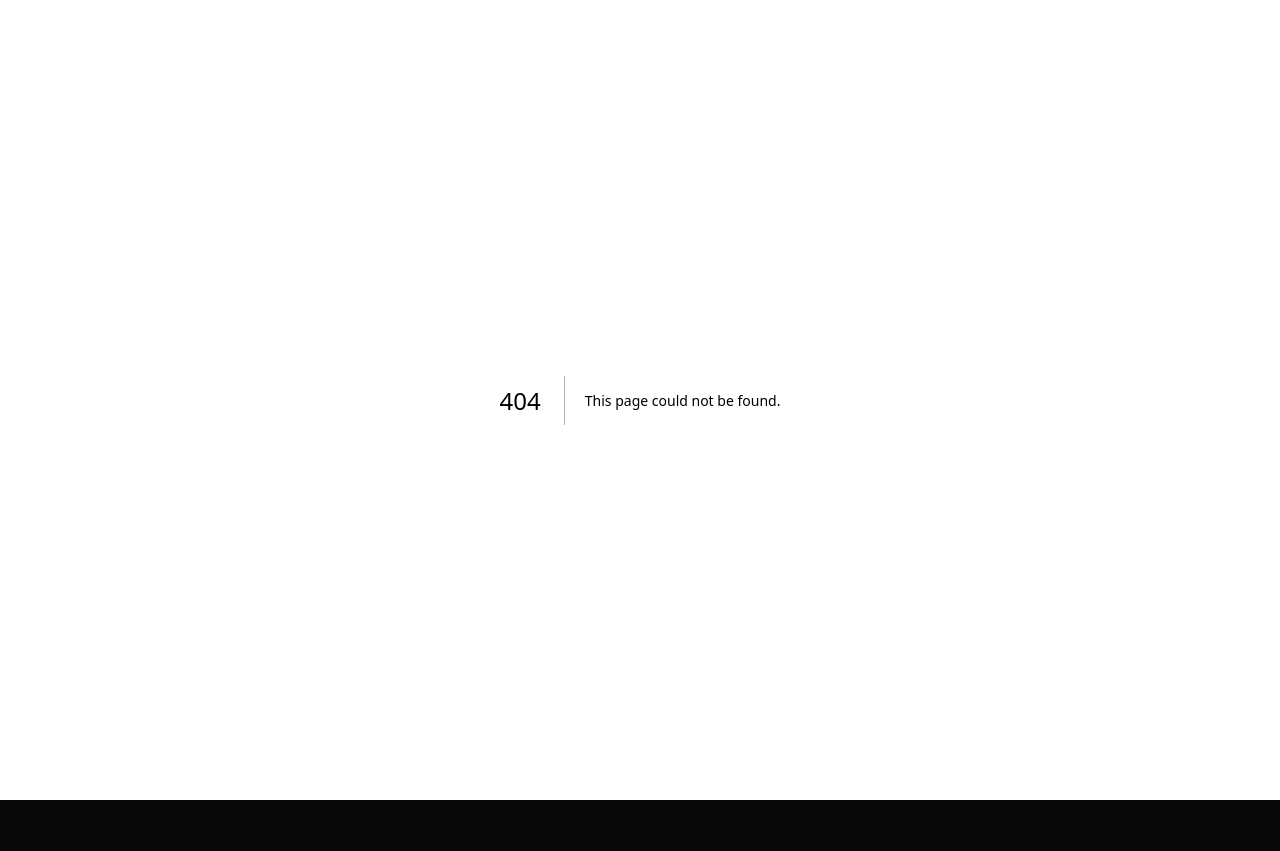
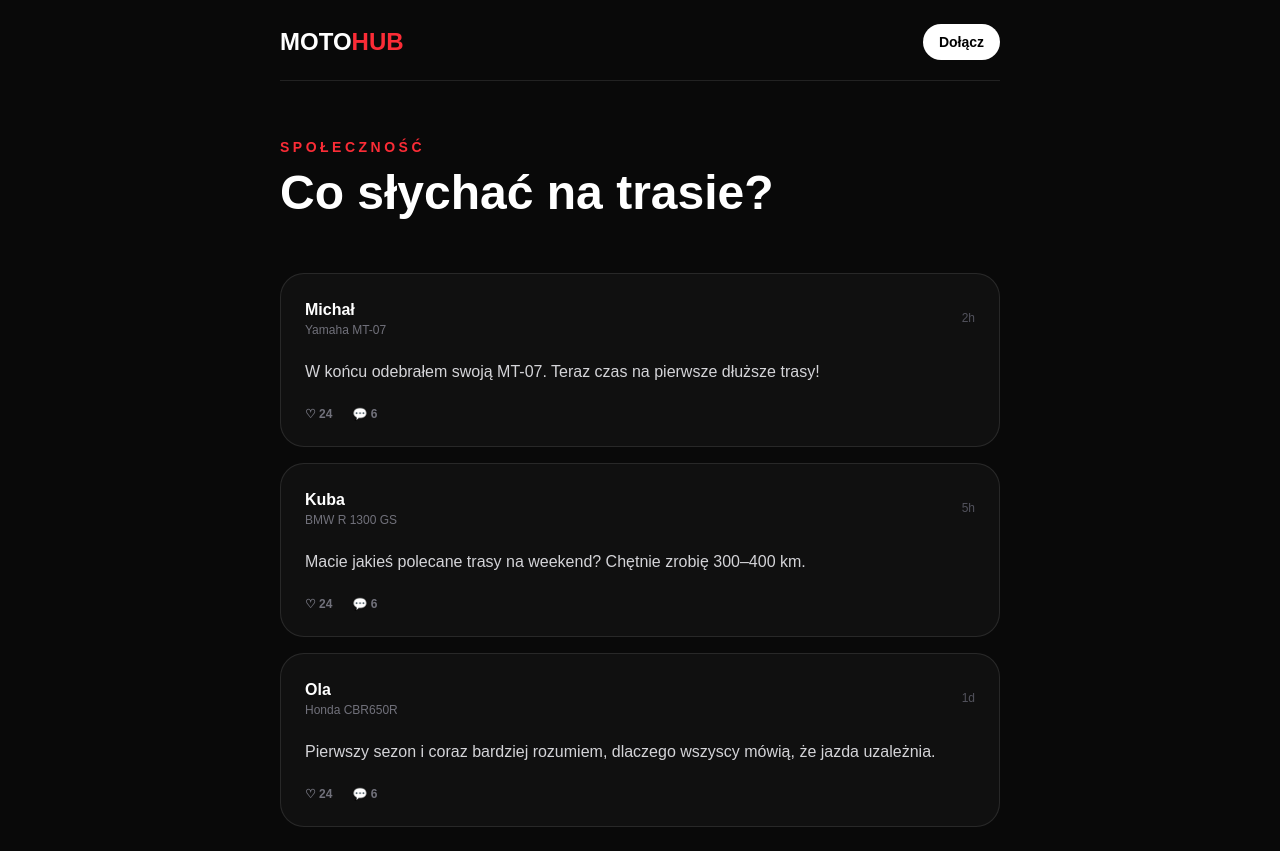
Before and after one commit to maker599/Motohub, a Next.js app: page /spolecznosc in a window 1280 px wide. Before the commit this address had no page. Before the commit the page ends 800 px from the top, so only its background shows below. Built offline with nearby package versions, Linux system fonts and the light colour scheme.

Commit message:
feat: add MotoHub core pages

```diff
--- /dev/null
+++ b/app/spolecznosc/page.tsx
@@ -0,0 +1,5 @@
+import Link from "next/link";
+
+const posts=[["Michał","Yamaha MT-07","W końcu odebrałem swoją MT-07. Teraz czas na pierwsze dłuższe trasy!","2h"],["Kuba","BMW R 1300 GS","Macie jakieś polecane trasy na weekend? Chętnie zrobię 300–400 km.","5h"],["Ola","Honda CBR650R","Pierwszy sezon i coraz bardziej rozumiem, dlaczego wszyscy mówią, że jazda uzależnia.","1d"]];
+
+export default function CommunityPage(){return <main className="min-h-screen bg-[#090909] text-white"><div className="mx-auto max-w-3xl px-6 py-6"><nav className="flex items-center justify-between border-b border-white/10 pb-5"><Link href="/" className="text-2xl font-black">MOTO<span className="text-red-500">HUB</span></Link><Link href="/rejestracja" className="rounded-full bg-white px-4 py-2 text-sm font-bold text-black">Dołącz</Link></nav><header className="py-14"><p className="text-sm font-bold uppercase tracking-[.25em] text-red-500">Społeczność</p><h1 className="mt-3 text-5xl font-black">Co słychać na trasie?</h1></header><div className="space-y-4">{posts.map(([name,bike,text,time])=><article key={name} className="rounded-3xl border border-white/10 bg-white/[.03] p-6"><div className="flex items-center justify-between"><div><p className="font-bold">{name}</p><p className="text-xs text-zinc-500">{bike}</p></div><span className="text-xs text-zinc-600">{time}</span></div><p className="mt-5 leading-7 text-zinc-300">{text}</p><div className="mt-5 flex gap-5 text-xs font-bold text-zinc-500"><span>♡ 24</span><span>💬 6</span></div></article>)}</div></div></main>}
```
